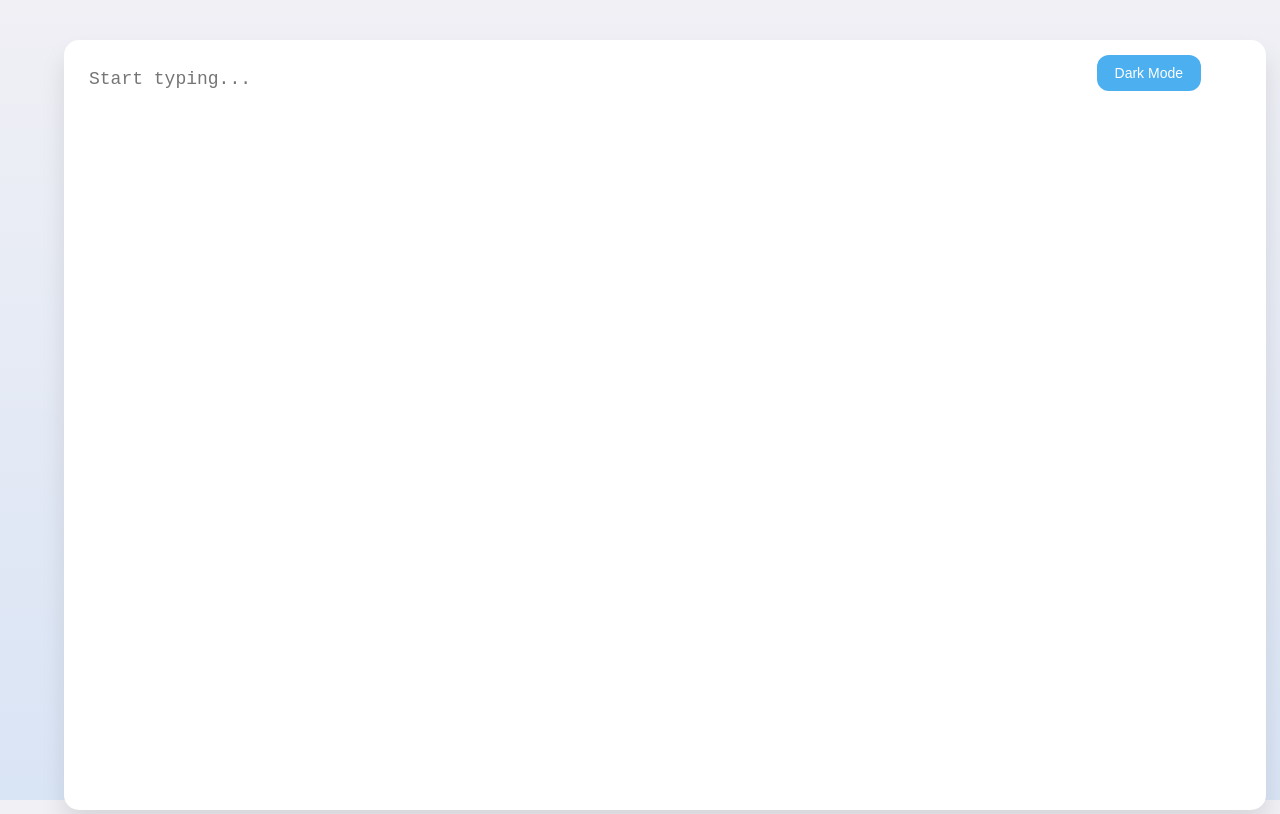
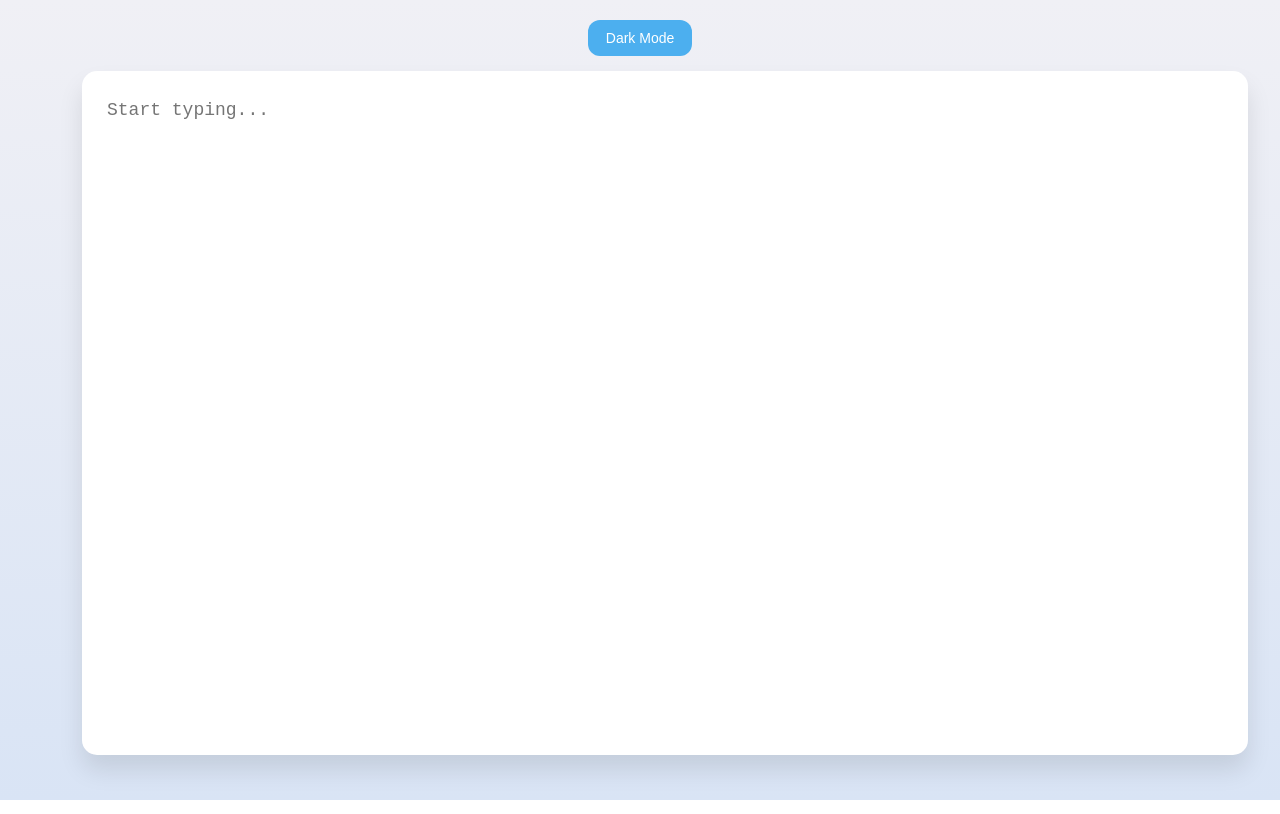
Before and after one commit to ExpertNitish/notepad, a plain HTML site: page index.html in a window 1280 px wide. Drawn offline with Linux system fonts and the light colour scheme.

Commit message:
Update index.html

```diff
--- a/index.html
+++ b/index.html
@@ -16,25 +16,45 @@
 
 body {
     margin: 0;
-    padding: 0;
+    padding: 20px;
     font-family: 'Roboto', sans-serif;
     height: 100vh;
     display: flex;
-    justify-content: center;
+    flex-direction: column;
     align-items: center;
     background: var(--bg-light);
     transition: background 0.4s ease;
+    box-sizing: border-box;
+}
+
+#toggleTheme {
+    margin-bottom: 15px; /* space between button and text area */
+    background-color: var(--accent);
+    color: white;
+    border: none;
+    border-radius: 12px;
+    padding: 10px 18px;
+    cursor: pointer;
+    font-weight: 500;
+    font-size: 14px;
+    transition: background-color 0.3s, transform 0.2s;
+}
+
+#toggleTheme:hover {
+    background-color: #3578c5;
+    transform: scale(1.05);
 }
 
 #container {
     width: 90%;
     height: 90%;
-    position: relative;
+    display: flex;
+    flex-direction: column;
 }
 
 textarea {
+    flex: 1;
     width: 100%;
-    height: 100%;
     padding: 25px;
     font-size: 18px;
     line-height: 1.6;
@@ -51,33 +71,13 @@ textarea {
 textarea:focus {
     box-shadow: 0 20px 30px rgba(0,0,0,0.2);
 }
-
-#toggleTheme {
-    position: absolute;
-    top: 15px;
-    right: 15px;
-    background-color: var(--accent);
-    color: white;
-    border: none;
-    border-radius: 12px;
-    padding: 10px 18px;
-    cursor: pointer;
-    font-weight: 500;
-    font-size: 14px;
-    transition: background-color 0.3s, transform 0.2s;
-}
-
-#toggleTheme:hover {
-    background-color: #3578c5;
-    transform: scale(1.05);
-}
 </style>
 </head>
 <body>
-<div id="container">
     <button id="toggleTheme">Dark Mode</button>
-    <textarea id="notepad" placeholder="Start typing..."></textarea>
-</div>
+    <div id="container">
+        <textarea id="notepad" placeholder="Start typing..."></textarea>
+    </div>
 
 <script>
 const textarea = document.getElementById('notepad');
@@ -99,7 +99,7 @@ textarea.addEventListener('input', () => {
 // Theme toggle
 toggleBtn.addEventListener('click', () => {
     darkMode = !darkMode;
-    localStorage.setItem('darkMode', darkMode); // save current theme
+    localStorage.setItem('darkMode', darkMode);
     applyTheme(darkMode);
 });
 
```
